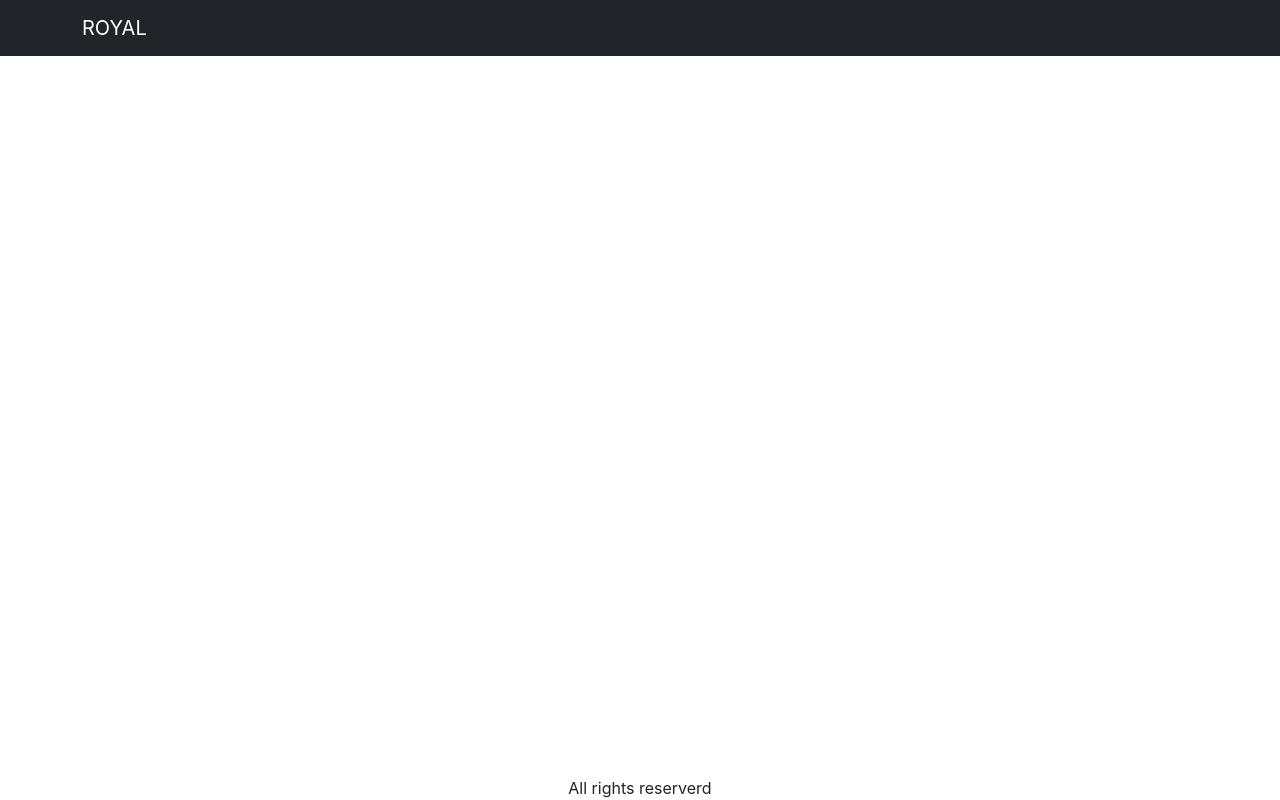
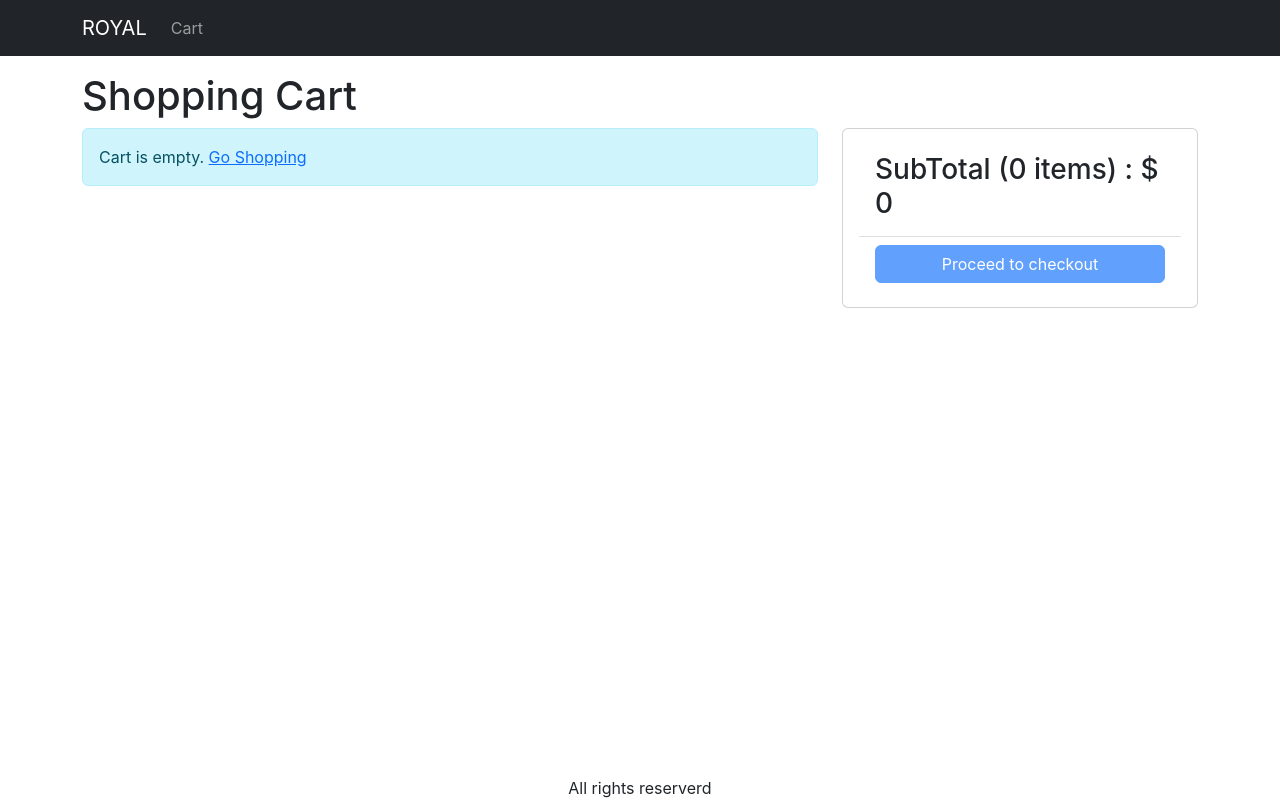
Before and after one commit to trshimpi/e-commerce, a React (Create React App) app in the folder frontend/: page /cart in a window 1280 px wide. Built offline with nearby package versions, Linux system fonts and the light colour scheme.

Commit message:
implemented add to cart feature along with the design of carts page

```diff
--- a/frontend/src/App.js
+++ b/frontend/src/App.js
@@ -4,8 +4,15 @@
 import Navbar from "react-bootstrap/Navbar";
 import Container from "react-bootstrap/Container";
 import { LinkContainer } from "react-router-bootstrap";
+import Badge from "react-bootstrap/esm/Badge";
+import Nav from "react-bootstrap/Nav";
+import { Store } from "./store";
+import { useContext } from "react";
+import CartPage from "./pages/CartPage";
 
 function App() {
+  const { state } = useContext(Store);
+  const { cart } = state;
   return (
     <BrowserRouter>
       <div className="d-flex flex-column site-container">
@@ -15,6 +22,16 @@
               <LinkContainer to="/">
                 <Navbar.Brand>ROYAL</Navbar.Brand>
               </LinkContainer>
+              <Nav className="me-auto">
+                <Link to="/cart" className="nav-link">
+                  Cart
+                  {cart.cartItems.length > 0 && (
+                    <Badge pill bg="danger">
+                      {cart.cartItems.reduce((a, c) => a + c.quantity, 0)}
+                    </Badge>
+                  )}
+                </Link>
+              </Nav>
             </Container>
           </Navbar>
           <Link to="/"></Link>
@@ -24,6 +41,7 @@
             <Routes>
               <Route path="/" element={<Home />} />
               <Route path="/product/:slug" element={<ProductPage />} />
+              <Route path="/cart" element={<CartPage />} />
             </Routes>
           </Container>
         </main>
--- a/frontend/src/index.css
+++ b/frontend/src/index.css
@@ -46,3 +46,7 @@
 .img-large {
   max-width: 100%;
 }
+
+.img-thumbnail {
+  height: 80px;
+}
--- a/frontend/src/index.js
+++ b/frontend/src/index.js
@@ -5,13 +5,16 @@
 import "./index.css";
 import App from "./App";
 import reportWebVitals from "./reportWebVitals";
+import { StoreProvider } from "./store";
 
 const root = ReactDOM.createRoot(document.getElementById("root"));
 root.render(
   <React.StrictMode>
-    <HelmetProvider>
-      <App />
-    </HelmetProvider>
+    <StoreProvider>
+      <HelmetProvider>
+        <App />
+      </HelmetProvider>
+    </StoreProvider>
   </React.StrictMode>
 );
 
--- /dev/null
+++ b/frontend/src/pages/CartPage.jsx
@@ -0,0 +1,99 @@
+import React, { useContext } from "react";
+import { Store } from "../store";
+import { Helmet } from "react-helmet-async";
+import MessageBox from "../components/MessageBox";
+import { Link } from "react-router-dom";
+import ListGroup from "react-bootstrap/ListGroup";
+import Row from "react-bootstrap/Row";
+import Col from "react-bootstrap/Col";
+import Button from "react-bootstrap/esm/Button";
+import Card from "react-bootstrap/Card";
+
+const CartPage = () => {
+  const { state, dispatch: ctxDispatch } = useContext(Store);
+
+  const {
+    cart: { cartItems },
+  } = state;
+
+  return (
+    <div>
+      <Helmet>
+        <title>Shopping Cart</title>
+      </Helmet>
+      <h1>Shopping Cart</h1>
+      <Row>
+        <Col md={8}>
+          {cartItems.length === 0 ? (
+            <MessageBox>
+              Cart is empty. <Link to="/">Go Shopping</Link>
+            </MessageBox>
+          ) : (
+            <ListGroup>
+              {cartItems.map((item) => (
+                <ListGroup.Item key={item._id}>
+                  <Row className="align-items-center">
+                    <Col md={4}>
+                      <img
+                        src={item.image}
+                        alt={item.name}
+                        className="img-fluid rounded img-thumbnail"
+                      />{" "}
+                      <Link to={`/product/${item.slug}`}>{item.name}</Link>
+                    </Col>
+                    <Col md={3}>
+                      <Button variant="light" disabled={item.quantity === 1}>
+                        <i className="fas fa-minus-circle"></i>
+                      </Button>{" "}
+                      <span>{item.quantity}</span>{" "}
+                      <Button
+                        variant="light"
+                        disabled={item.quantity === item.countInStock}
+                      >
+                        <i className="fas fa-plus-circle"></i>
+                      </Button>
+                    </Col>
+                    <Col md={3}>${item.price}</Col>
+                    <Col md={2}>
+                      <Button variant="light">
+                        <i className="fas fa-trash"></i>
+                      </Button>
+                    </Col>
+                  </Row>
+                </ListGroup.Item>
+              ))}
+            </ListGroup>
+          )}
+        </Col>
+        <Col md={4}>
+          <Card>
+            <Card.Body>
+              <ListGroup variant="flush">
+                <ListGroup.Item>
+                  <h3>
+                    SubTotal ({cartItems.reduce((a, c) => a + c.quantity, 0)}{" "}
+                    items) : ${" "}
+                    {cartItems.reduce((a, c) => a + c.price * c.quantity, 0)}
+                  </h3>
+                </ListGroup.Item>
+                <ListGroup.Item>
+                  <div className="d-grid">
+                    <Button
+                      type="button"
+                      variant="primary"
+                      disabled={cartItems.length === 0}
+                    >
+                      Proceed to checkout
+                    </Button>
+                  </div>
+                </ListGroup.Item>
+              </ListGroup>
+            </Card.Body>
+          </Card>
+        </Col>
+      </Row>
+    </div>
+  );
+};
+
+export default CartPage;
--- a/frontend/src/pages/ProductPage.jsx
+++ b/frontend/src/pages/ProductPage.jsx
@@ -1,6 +1,6 @@
 import axios from "axios";
-import React, { useEffect, useReducer } from "react";
-import { useParams } from "react-router-dom";
+import React, { useContext, useEffect, useReducer } from "react";
+import { useNavigate, useParams } from "react-router-dom";
 import Row from "react-bootstrap/Row";
 import Col from "react-bootstrap/Col";
 import Rating from "../components/Rating";
@@ -12,6 +12,7 @@
 import LoadingBox from "../components/LoadingBox";
 import MessageBox from "../components/MessageBox";
 import { getError } from "../util";
+import { Store } from "../store";
 
 const reducer = (state, action) => {
   switch (action.type) {
@@ -27,6 +28,7 @@
 };
 
 const Product = () => {
+  const navigate = useNavigate();
   const params = useParams();
   const { slug } = params;
 
@@ -48,6 +50,27 @@
     };
     fetchData();
   }, [slug]);
+
+  const { state, dispatch: ctxDispatch } = useContext(Store);
+
+  const { cart } = state;
+
+  const addToCartHandler = async () => {
+    const existItem = cart.cartItems.find((x) => x._id === product._id);
+    const quantity = existItem ? existItem.quantity + 1 : 1;
+
+    // check the stock of product before adding it to the cart
+    const { data } = await axios.get(`/api/products/${product._id}`);
+    if (data.countInStock < quantity) {
+      window.alert("Sorry , Product is out of Stock");
+      return;
+    }
+    ctxDispatch({
+      type: "CART_ADD_ITEM",
+      payload: { ...product, quantity },
+    });
+    navigate("/cart");
+  };
 
   return loading ? (
     <LoadingBox />
@@ -102,7 +125,9 @@
                 {product.countInStock > 0 && (
                   <ListGroup.Item>
                     <div className="d-grid">
-                      <Button variant="primary">Add to Cart</Button>
+                      <Button onClick={addToCartHandler} variant="primary">
+                        Add to Cart
+                      </Button>
                     </div>
                   </ListGroup.Item>
                 )}
--- /dev/null
+++ b/frontend/src/store.js
@@ -0,0 +1,36 @@
+import { createContext, useReducer } from "react";
+
+export const Store = createContext();
+
+const initialState = {
+  cart: {
+    cartItems: [],
+  },
+};
+
+function reducer(state, action) {
+  switch (action.type) {
+    case "CART_ADD_ITEM":
+      // add to cart
+      const newItem = action.payload;
+      console.log(newItem);
+      const existItem = state.cart.cartItems.find(
+        (item) => item._id === newItem._id
+      );
+      const cartItems = existItem
+        ? state.cart.cartItems.map((item) =>
+            item._id === existItem._id ? newItem : item
+          )
+        : [...state.cart.cartItems, newItem];
+      return { ...state, cart: { ...state.cart, cartItems } };
+    default:
+      return state;
+  }
+}
+
+export function StoreProvider(props) {
+  const [state, dispatch] = useReducer(reducer, initialState);
+  const value = { state, dispatch };
+
+  return <Store.Provider value={value}>{props.children}</Store.Provider>;
+}
```
Also changed, not shown: 2 other files (tests, documents, lock files or other folders).
